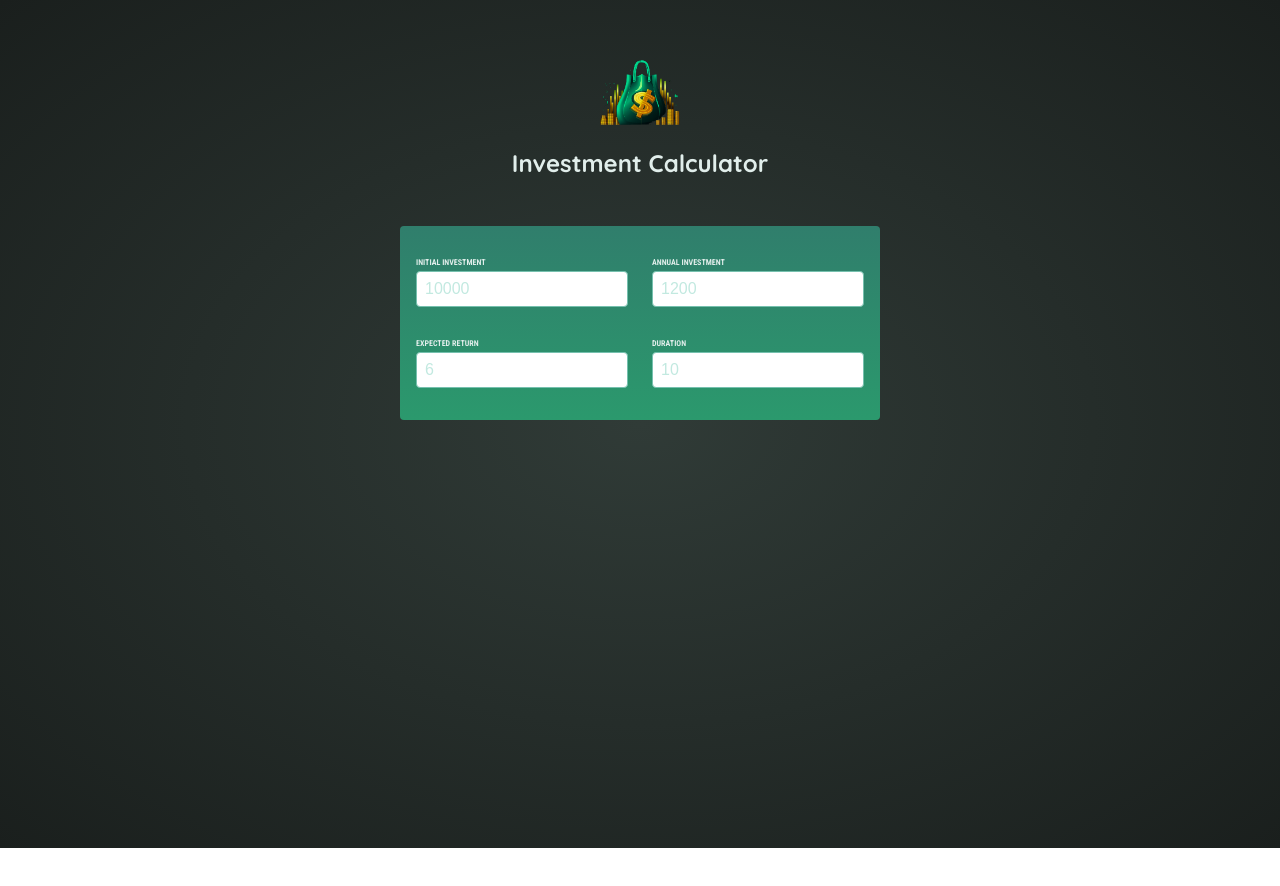
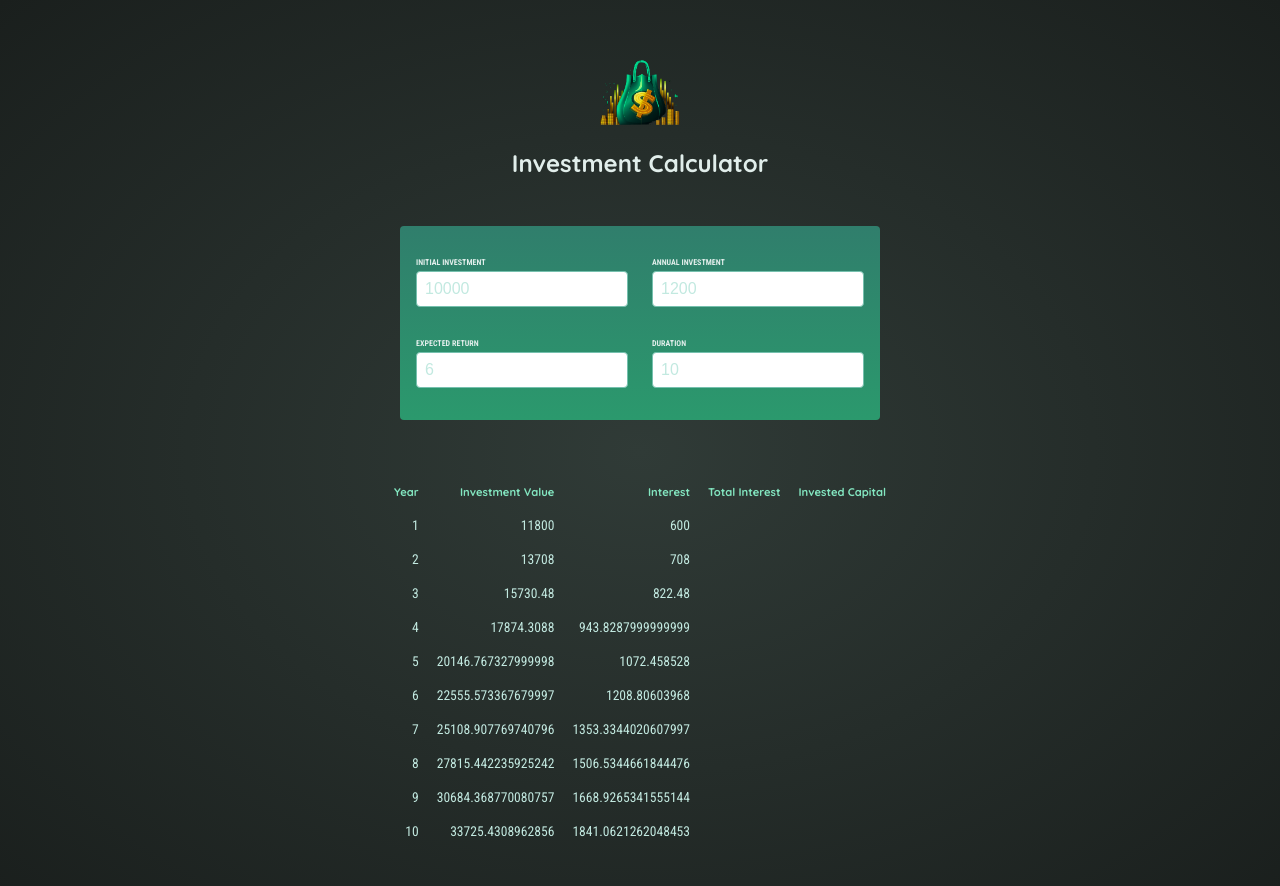
Before and after one commit to Ujef55/React-practice-project, a React (Vite) app: page / in a window 1280 px wide. Shown: the top 886 px of the page. Before the commit the page ends 848 px from the top, so only its background shows below. Built offline with nearby package versions, Linux system fonts and the light colour scheme.

Commit message:
Fixing result comp, output result data in table

```diff
--- a/src/Components/Results.jsx
+++ b/src/Components/Results.jsx
@@ -3,6 +3,30 @@ import {calculateInvestmentResults} from '../util/investment.js';
 function Results({ userInputData }) {
     const resultsData = calculateInvestmentResults(userInputData);
     console.log(resultsData);
+    return (
+        <table id='result'>
+            <thead>
+                <tr>
+                    <th>Year</th>
+                    <th>Investment Value</th>
+                    <th>Interest</th>
+                    <th>Total Interest</th>
+                    <th>Invested Capital</th>
+                </tr>
+            </thead>
+            <tbody>
+                {resultsData.map(everyYearData => {
+                    return <tr key={everyYearData.year}>
+                        <td>{everyYearData.year}</td>
+                        <td>{everyYearData.valueEndOfYear}</td>
+                        <td>{everyYearData.interest}</td>
+                        <td></td>
+                        <td></td>
+                    </tr>
+                })}
+            </tbody>
+        </table>
+    )
 }
 
 export default Results;
```
